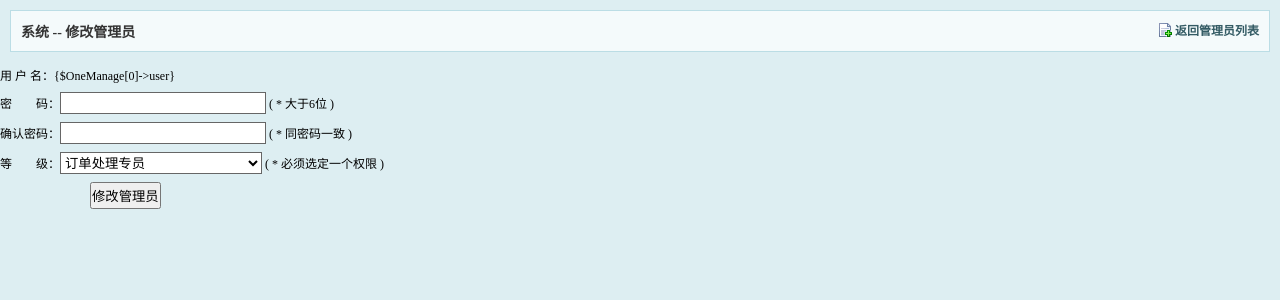
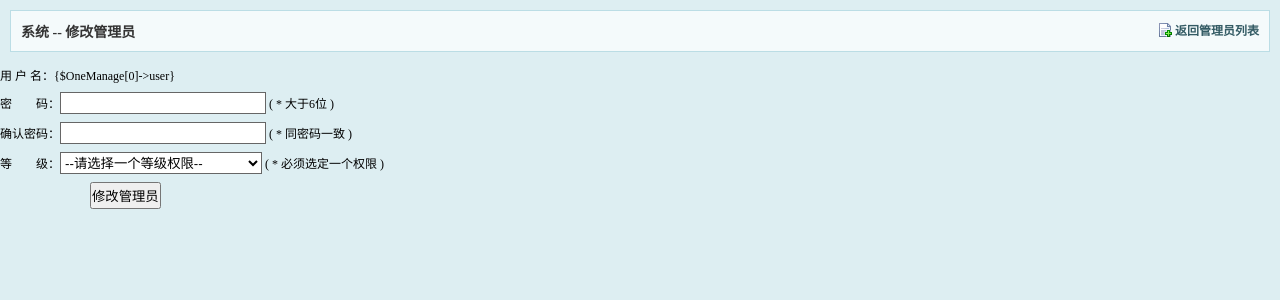
Before and after one commit to 156248605/test, a PHP site: page /view/admin/manager/update.html in a window 1280 px wide. Shown: the top 300 px of the page. Run offline with PHP 8.4, Linux system fonts and the light colour scheme.

Commit message:
2.2.3
商城系统

```diff
--- a/model/ManagerModel.class.php
+++ b/model/ManagerModel.class.php
@@ -1,5 +1,5 @@
 <?php
- class ManagerModel extends  Model{
+class ManagerModel extends  Model{
      public function  __construct(){
          $this->_fields = array('id','user','pass','level','login_count','last_ip','last_time','reg_time');
          $this->_tables = array(DB_FREFIX.'manager');
@@ -27,9 +27,6 @@
          $_updateData = $this->_request->update($this->_fields);
          $_updateData['pass'] = sha1($_updateData['pass']);
          return parent::update($_oneData, $_updateData);
-
-
-
      }
      public  function  delete($b=0,$a=0){
          $_deleteData = $this->_request->delete($this->_fields);
@@ -38,5 +35,4 @@
      public  function  isOne($_where,$b=0) {
          return parent::isOne($_where);
      }
-
  }
--- a/view/admin/manager/add.html
+++ b/view/admin/manager/add.html
@@ -18,10 +18,7 @@
         <dd>确认密码：<input type="password" name="notpass" class="text" /> ( * 同密码一致 )</dd>
         <dd>等　　级：<select name="level">
             <option value="0">--请选择一个等级权限--</option>
-            <option value="1">超级管理员</option>
-            <option value="2">普通管理员</option>
-            <option value="3">商品发布专员</option>
-            <option value="4">订单处理专员</option>
+           {html_options options=$AllLevel}
         </select> ( * 必须选定一个权限 )</dd>
         <dd><input type="submit" name="send" value="新增管理员" class="submit" /></dd>
     </dl>
--- a/view/admin/manager/update.html
+++ b/view/admin/manager/update.html
@@ -17,28 +17,9 @@
         <dd>密　　码：<input type="password" name="pass" class="text" /> ( * 大于6位 )</dd>
         <dd>确认密码：<input type="password" name="notpass" class="text" /> ( * 同密码一致 )</dd>
         <dd>等　　级：<select name="level">
-            <option value="0">--请选择一个等级权限--</option>
-            {if $OneManage[0]->level == 1}
-            <option value="1" selected="selected">超级管理员</option>
-            {else}
-            <option value="1">超级管理员</option>
-            {/if}
-            {if $OneManage[0]->level == 2}
-            <option value="2" selected="selected">普通管理员</option>
-            {else}
-            <option value="2">普通管理员</option>
-            {/if}
-            {if $OneManage[0]->level == 3}
-            <option value="3" selected="selected">商品发布专员</option>
-            {else}
-            <option value="3">商品发布专员</option>
-            {/if}
-            {if $OneManage[0]->level == 4}
-            <option value="4" selected="selected">订单处理专员</option>
-            {else}
-            <option value="4">订单处理专员</option>
-            {/if}
-        </select> ( * 必须选定一个权限 )</dd>
+                       <option value="0">--请选择一个等级权限--</option>
+                       {html_options options=$AllLevel selected=$OneManage[0]->level}
+                    </select> ( * 必须选定一个权限 )</dd>
         <dd><input type="submit" name="send"  value="修改管理员" class="submit" /></dd>
     </dl>
 </form>
```
Also changed, not shown: controller/ManagerAction.class.php (+6 -9 lines), public/Tool.class.php (+10 -0 lines).
